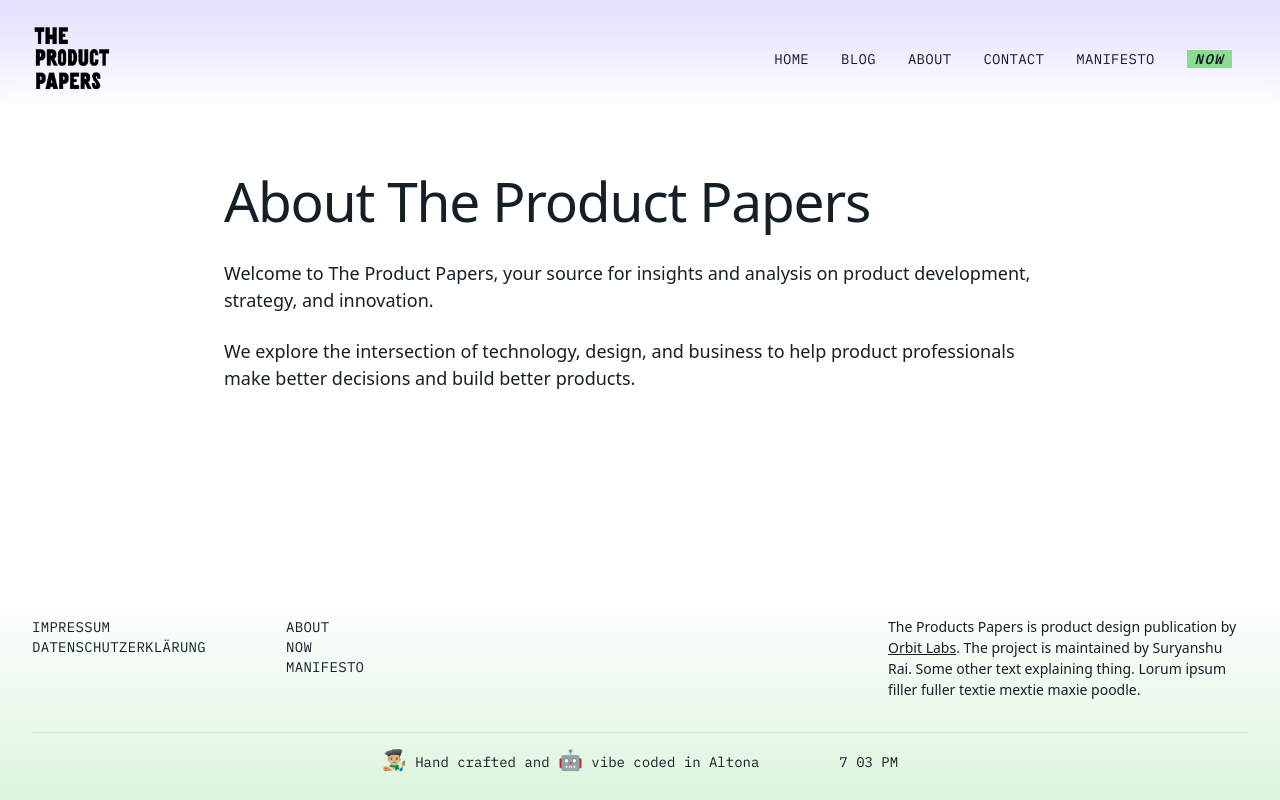
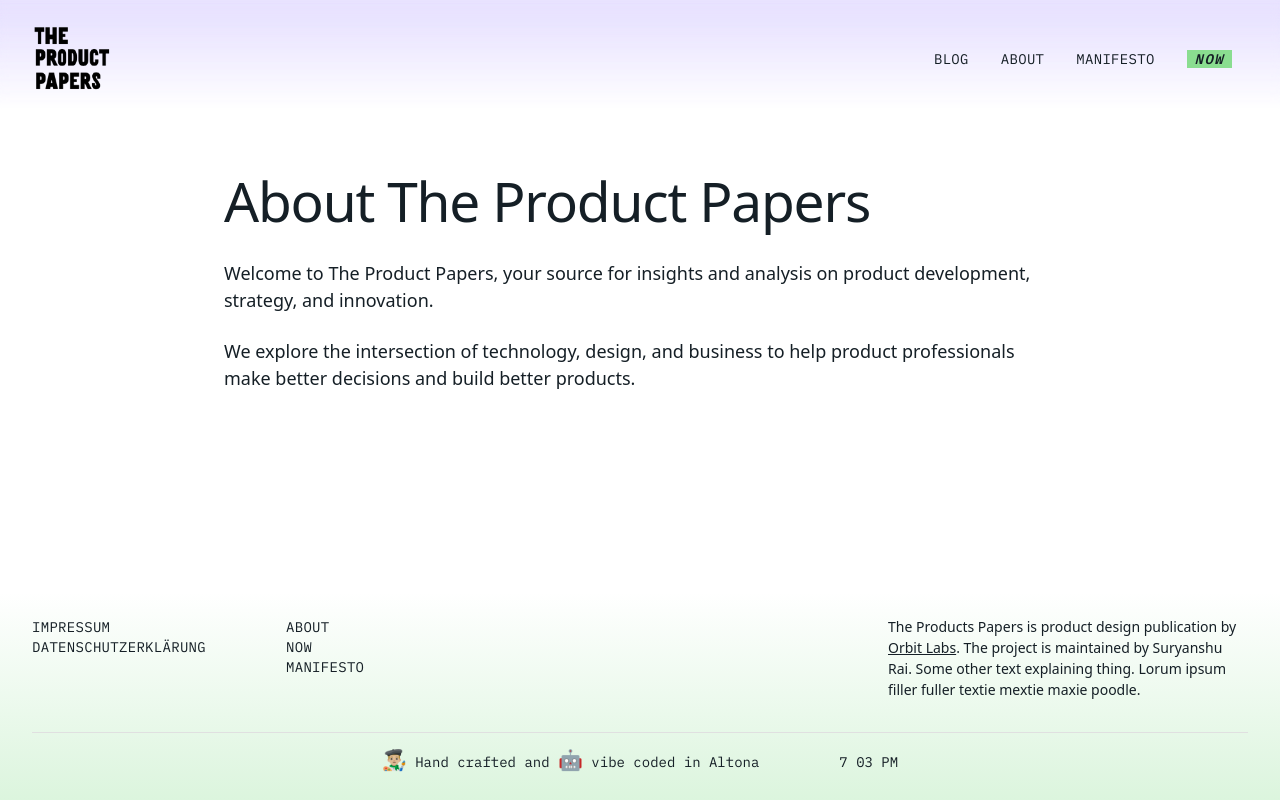
Before and after one commit to opp-dev/tpp-website, a Next.js app: page /about in a window 1280 px wide. Built offline with nearby package versions, Linux system fonts and the light colour scheme; no server answers.

Commit message:
adjusts nav links

```diff
--- a/src/components/Header.tsx
+++ b/src/components/Header.tsx
@@ -9,10 +9,10 @@ interface NavLink {
 }
 
 const navLinks: NavLink[] = [
-  { href: "/", label: "Home" },
+  // { href: "/", label: "Home" },
   { href: "/blog", label: "Blog" },
   { href: "/about", label: "About" },
-  { href: "/contact", label: "Contact" },
+  // { href: "/contact", label: "Contact" },
   { href: "/manifesto", label: "Manifesto" },
   {
     href: "/now",
```
